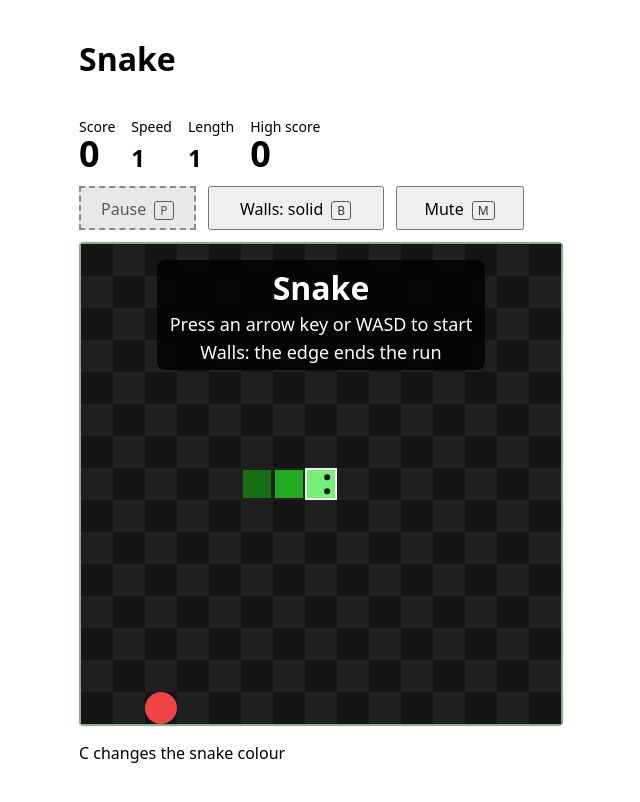
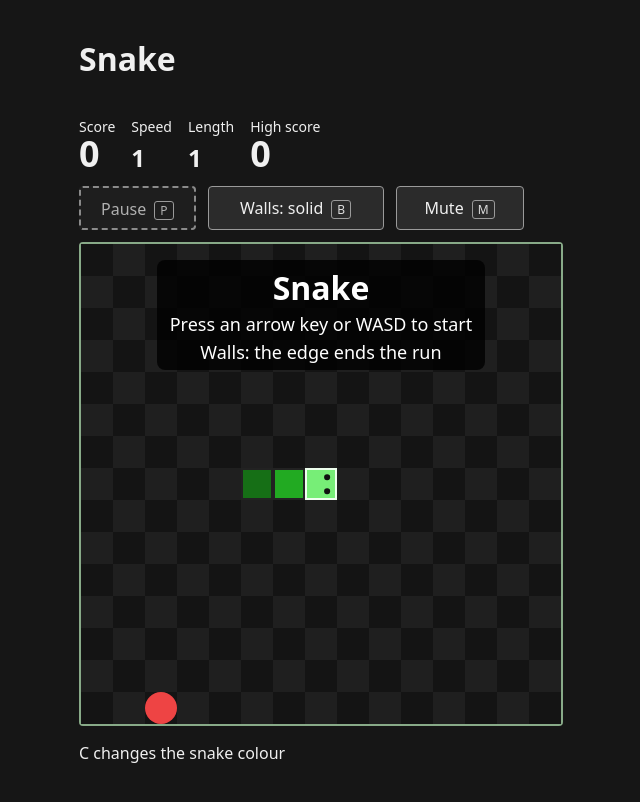
Before and after one commit to mariusachim/awesomeProject1, a React (Vite) app: page / in a window 1280 px wide. Shown: the top 802 px of the page, without its empty margins (319-959 px from the left). Built offline with nearby package versions, Linux system fonts and the light colour scheme.

Commit message:
feat(#274): give the page a dark background so the board belongs to it

```diff
--- a/src/index.css
+++ b/src/index.css
@@ -1,5 +1,6 @@
 :root {
   --cell: 24px;
+  color-scheme: dark;
 }
 
 /* A big screen has room for 15 cells of 32 px, and the board still fits with the stats. */
@@ -11,6 +12,8 @@
 
 body {
   margin: 0;
+  color: #f0f0f0;
+  background: #161616;
   font-family: system-ui, -apple-system, 'Segoe UI', Roboto, Helvetica, Arial, sans-serif;
 }
 
@@ -26,12 +29,16 @@ button {
   min-height: 44px;
   padding: 10px 20px;
   font-size: 1rem;
+  color: #f0f0f0;
+  background: #2b2b2b;
+  border: 1px solid #9a9a9a;
+  border-radius: 4px;
   cursor: pointer;
 }
 
 button:disabled {
-  color: #595959;
-  background: #e8e8e8;
+  color: #b0b0b0;
+  background: #1e1e1e;
   border: 2px dashed #8a8a8a;
   cursor: not-allowed;
 }
@@ -49,19 +56,19 @@ button:disabled {
   min-width: 8rem;
 }
 
-/* Dark grey on the light button face, about 7:1. */
+/* Light grey on the dark button face, about 9:1. */
 kbd {
   margin-left: 8px;
   padding: 0 5px;
   font: inherit;
   font-size: 0.75rem;
-  color: #333;
-  border: 1px solid #595959;
+  color: #ddd;
+  border: 1px solid #9a9a9a;
   border-radius: 3px;
 }
 
 button:disabled kbd {
-  color: #595959;
+  color: #b0b0b0;
 }
 
 .controls {
@@ -254,14 +261,14 @@ button:disabled kbd {
   @keyframes flash {
     50% {
       transform: scale(1.25);
-      background: #cfc;
+      background: #2f5a2f;
     }
   }
 
   @keyframes bump {
     50% {
       transform: scale(1.25);
-      color: #8a5a00;
+      color: #f5c04a;
     }
   }
 }
@@ -276,7 +283,7 @@ button:disabled kbd {
 }
 
 button:focus-visible {
-  outline: 3px solid #1a73e8;
+  outline: 3px solid #6cb2ff;
   outline-offset: 2px;
 }
 
@@ -309,7 +316,7 @@ button:focus-visible {
   right: 0;
   font-size: 0.875rem;
   font-weight: bold;
-  color: #8a5a00;
+  color: #f5c04a;
 }
 
 .stat-label {
@@ -322,9 +329,9 @@ button:focus-visible {
   font-variant-numeric: tabular-nums;
 }
 
-/* Dark gold: 4.8:1 on the page background. */
+/* Light gold: about 10:1 on the page background. */
 [data-record] .stat-value {
-  color: #8a5a00;
+  color: #f5c04a;
 }
 
 .stat-big .stat-value {
```
